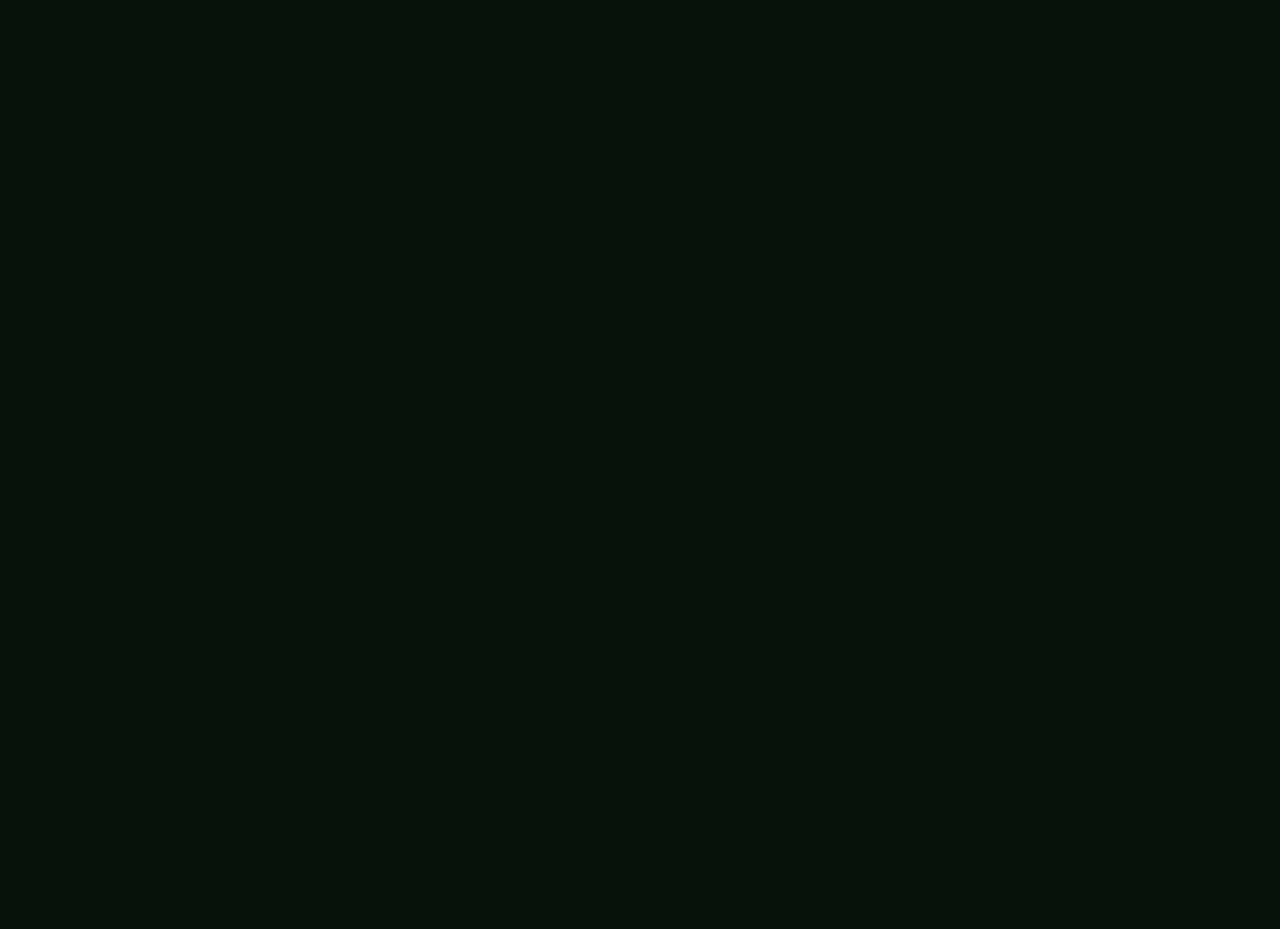
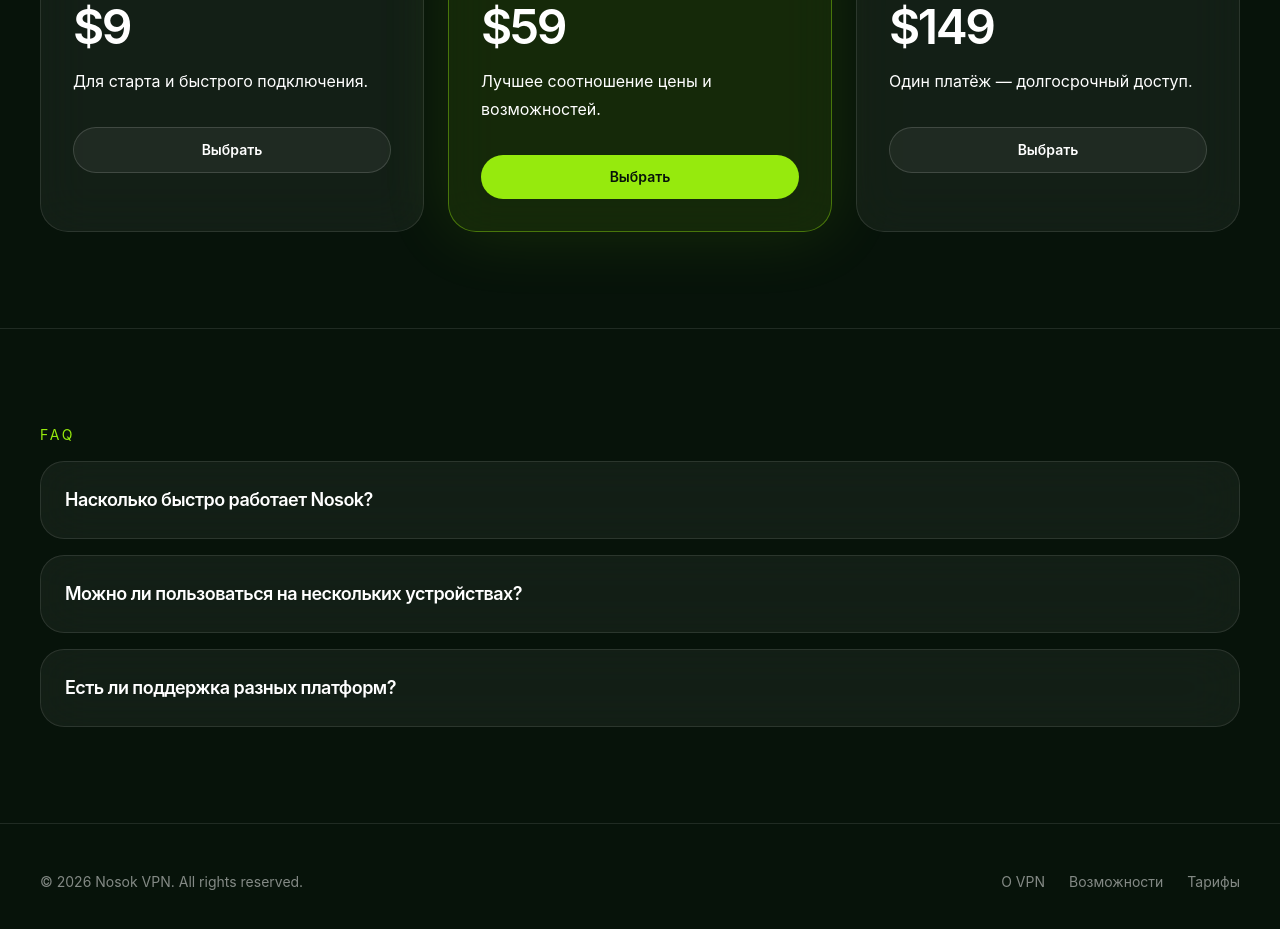
Before and after one commit to gu1sus/nosok, a Next.js app: page / in a window 1280 px wide. Shown: the part 1900-2829 px from the top of the page. Before the commit the page ends 1693 px from the top, so only its background shows below. Built offline with nearby package versions, Linux system fonts and the light colour scheme.

Commit message:
feat: add pricing faq and footer sections

```diff
--- a/src/app/page.tsx
+++ b/src/app/page.tsx
@@ -1,7 +1,10 @@
+import { Footer } from "./footer";
+import { Features } from "./features";
+import { FAQ } from "./faq";
 import { Header } from "@/components/header";
 import { Hero } from "@/components/hero";
+import { Pricing } from "./pricing";
 import { Story } from "./story";
-import { Features } from "./features";
 
 export default function Home() {
   return (
@@ -10,6 +13,9 @@ export default function Home() {
       <Hero />
       <Story />
       <Features />
+      <Pricing />
+      <FAQ />
+      <Footer />
     </main>
   );
 }
```
